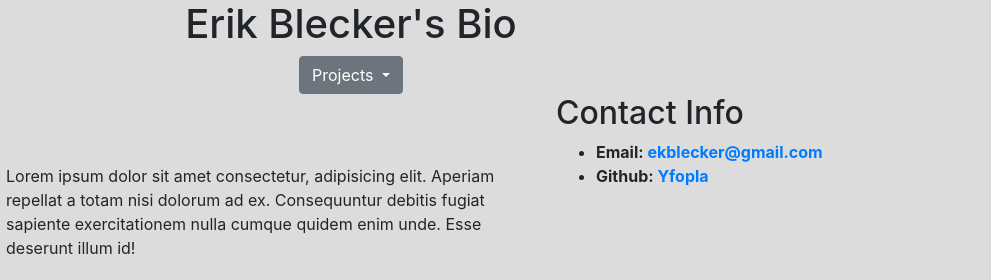
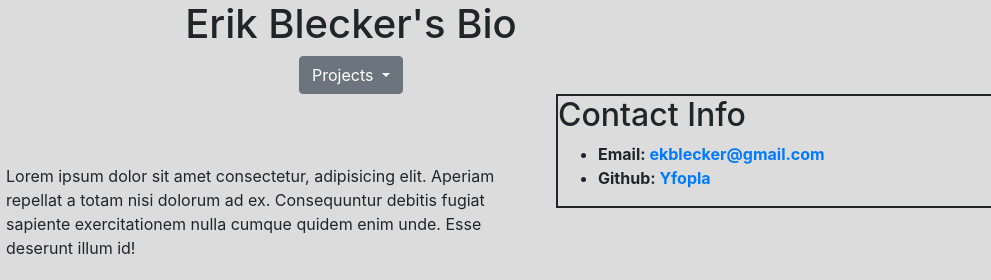
Before and after one commit to ErikBle/yfopla.github.io, a plain HTML site: page index.html in a window 1280 px wide. Shown: the top 280 px of the page, 289-1280 px from the left. Drawn offline with nearby package versions, Linux system fonts and the light colour scheme.

Commit message:
added border

```diff
--- a/assets/styles.css
+++ b/assets/styles.css
@@ -22,6 +22,13 @@ body {
 .centeredtext {
     margin-top: 70px;
     margin-left: 20px;
+}
+
+#contact-info {
+  border-style: solid;
+  border-width: 2px;
+  width: 125%;
+
 }
 
 /* Settings for Ipad */
```
Also changed, not shown: 1 other file.
